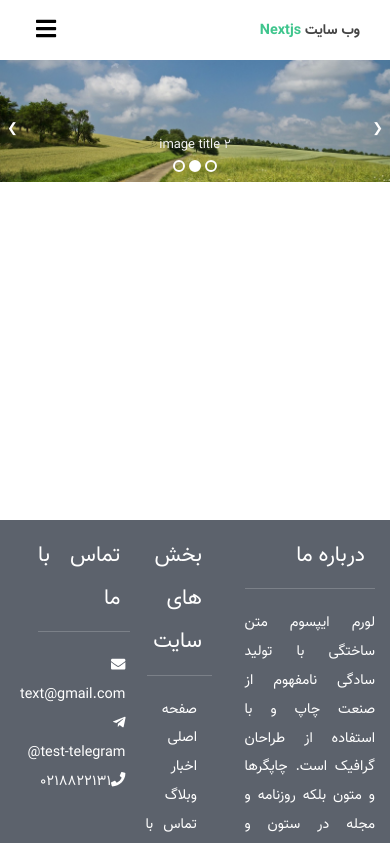
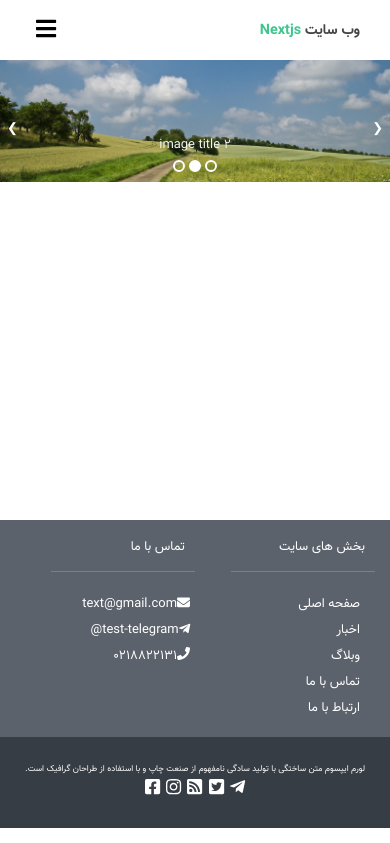
Before and after one commit to yousef-bigdeli/first-nextjs, a Next.js app: page / in a window 390 px wide. Shown: the top 843 px of the page. Built offline with nearby package versions, Linux system fonts and the light colour scheme.

Commit message:
Footer finished at home

```diff
--- a/pages/styles/Footer.module.scss
+++ b/pages/styles/Footer.module.scss
@@ -1,5 +1,35 @@
-@import './Media.module.scss';
 $font-color: #444;
+@media screen and (max-width: 56.2em) {
+    // 899px
+    .aboutUs{
+        display: none !important;
+    }
+    .footerBottom{
+        flex-direction: column !important;
+        align-items: center;
+    }
+}
+@media screen and (max-width: 39.95em) {
+    // 639px
+    .footerTitles{
+        font-size: 1.3em !important;
+    }
+    .footerBottom{
+        font-size: .7em !important;
+    }
+}
+@media screen and (max-width: 25em) {
+    // 400px
+    .footer{
+        font-size: .9em !important;
+    }
+    .footerTitles{
+        font-size: 1em !important;
+    }
+    .footerBottom{
+        font-size: .6em !important;
+    }
+}
 
 .footerContainer {
     margin-top: 300px;
```
